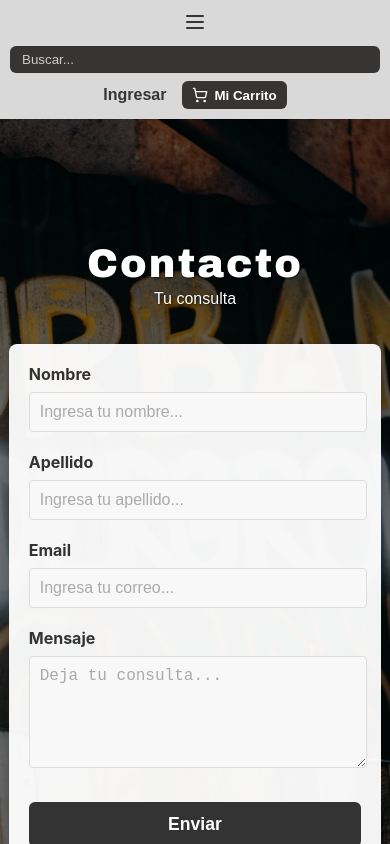
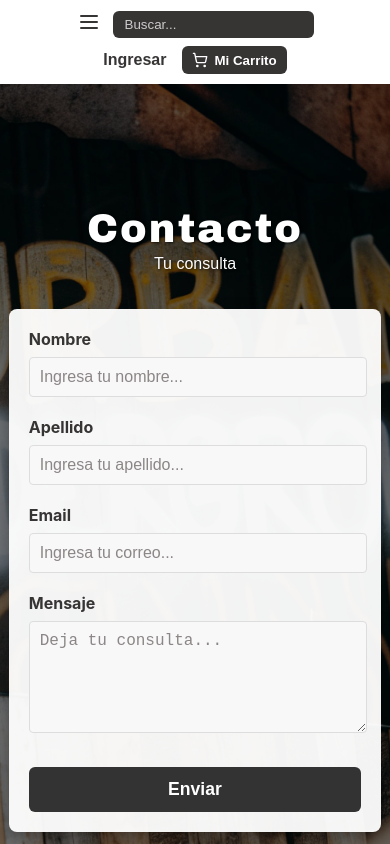
Before and after one commit to GamaDavid12/urban-underground, a React (Vite) app: page / in a window 390 px wide. Shown: the top 844 px of the page. Built offline with nearby package versions, Linux system fonts and the light colour scheme.

Commit message:
feat: Ajustes finales de estilos en la Navbar, Footer y al formulario

```diff
--- a/src/components/Footer/Footer.css
+++ b/src/components/Footer/Footer.css
@@ -1,5 +1,5 @@
 .footer {
-  background-color: #d9d9d9;
+  background-color: #FFFFFF;
   padding: 2rem;
   font-family: sans-serif;
   color: #010000;
--- a/src/components/Navbar/Navbar.css
+++ b/src/components/Navbar/Navbar.css
@@ -1,8 +1,10 @@
+/* src/components/Navbar/Navbar.css */
+
 .navbar {
-  background-color: #d9d9d9;
+  background-color: #FFFFFF;
   display: flex;
   align-items: center;
-  justify-content: space-between;
+  justify-content: space-between; /* Mantenemos space-between para separar el left-group de .actions */
   padding: 8px 16px;
   font-family: sans-serif;
   height: 50px;
@@ -14,8 +16,15 @@
   z-index: 1000;
 }
 
+/* Nuevo estilo para el grupo de la izquierda */
+.left-group {
+  display: flex; /* Convierte este grupo en un contenedor flex */
+  align-items: center; /* Alinea verticalmente los elementos dentro de este grupo */
+  gap: 12px; /* Espacio entre el icono del menú y la barra de búsqueda */
+}
+
 .menu-icon {
-  margin-right: 12px;
+  /* margin-right: 12px; <--- Ya no es necesario si usamos 'gap' en .left-group */
   cursor: pointer;
 }
 
@@ -60,32 +69,38 @@
 }
 
 .cart-button:hover {
-    background-color: #555;
+  background-color: #555;
 }
 
-
+/* Responsive */
 @media (max-width: 768px) {
     .navbar {
         flex-wrap: wrap;
         height: auto;
         padding: 10px;
-        justify-content: center;
+        justify-content: center; /* En móvil, tal vez quieras que todo se centre */
+    }
+
+    .left-group { /* También ajusta el left-group para móviles */
+        width: 100%;
+        justify-content: center; /* Centra el contenido en pantallas pequeñas */
+        margin-bottom: 8px;
     }
 
     .menu-icon {
-        width: 100%;
+        /* width: auto; No necesitamos 100% width aquí */
         text-align: center;
-        margin-bottom: 8px;
+        margin-bottom: 0; /* Ya no es necesario si el left-group maneja el margin */
         margin-right: 0;
     }
 
     .search-bar {
-        width: 100%;
+        width: auto; /* Dejar que el input determine su ancho inicial */
         text-align: center;
-        margin-bottom: 8px;
+        margin-bottom: 0;
     }
     .search-bar input {
-        width: calc(100% - 24px);
+        width: calc(100% - 24px); /* Sigue siendo útil para el input específico */
     }
 
     .actions {
--- a/src/components/Navbar/Navbar.jsx
+++ b/src/components/Navbar/Navbar.jsx
@@ -1,3 +1,5 @@
+// src/components/Navbar/Navbar.jsx
+
 import React from "react";
 import "./Navbar.css";
 import { Menu, ShoppingCart } from "lucide-react";
@@ -5,12 +7,15 @@ import { Menu, ShoppingCart } from "lucide-react";
 const Navbar = () => {
   return (
     <nav className="navbar">
-      <div className="menu-icon">
-        <Menu size={24} color="#373434" />
-      </div>
+      {/* Nuevo div para agrupar el icono del menú y la barra de búsqueda */}
+      <div className="left-group">
+        <div className="menu-icon">
+          <Menu size={24} color="#373434" />
+        </div>
 
-      <div className="search-bar">
-        <input type="text" placeholder="Buscar..." />
+        <div className="search-bar">
+          <input type="text" placeholder="Buscar..." />
+        </div>
       </div>
 
       <div className="actions">
--- a/src/style.css
+++ b/src/style.css
@@ -56,7 +56,7 @@ code {
 
 .contact-header .contact-title {
   font-family: 'Arial Black', sans-serif;
-  font-size: 3.5em;
+  font-size: 3.0em;
   letter-spacing: 2px;
   margin-bottom: 0px;
 }
@@ -93,7 +93,7 @@ code {
 .form-group label {
   display: block;
   margin-bottom: 8px;
-  color: #333;
+  color:#373434;
   font-size: 1em;
   font-weight: bold;
 }
@@ -106,12 +106,12 @@ code {
   border-radius: 4px;
   font-size: 1rem;
   background-color: #f8f8f8;
-  color: #333;
+  color: #373434;
 }
 
 .form-group input::placeholder,
 .form-group textarea::placeholder {
-  color: #aaa;
+  color: #8c8686;
 }
 
 .form-group textarea {
```
